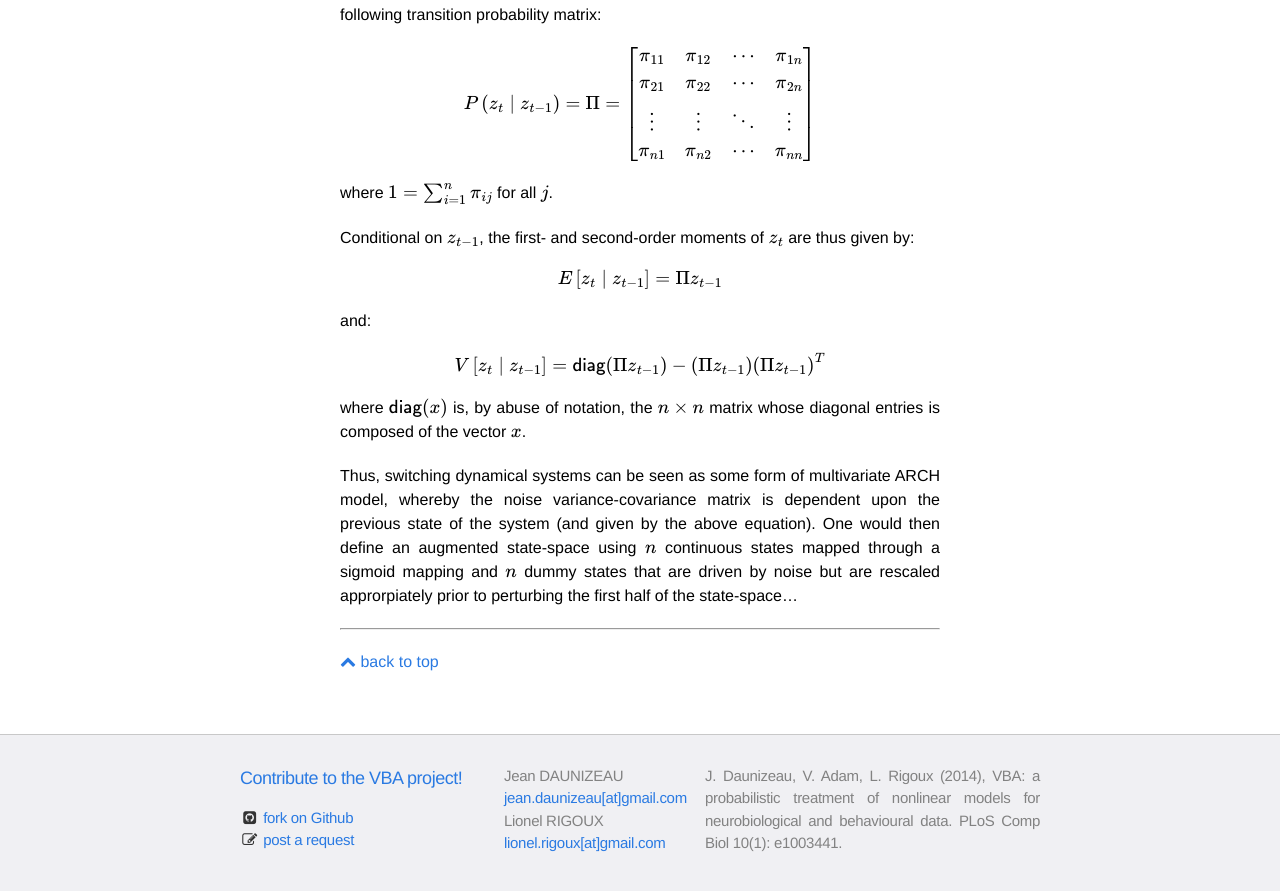
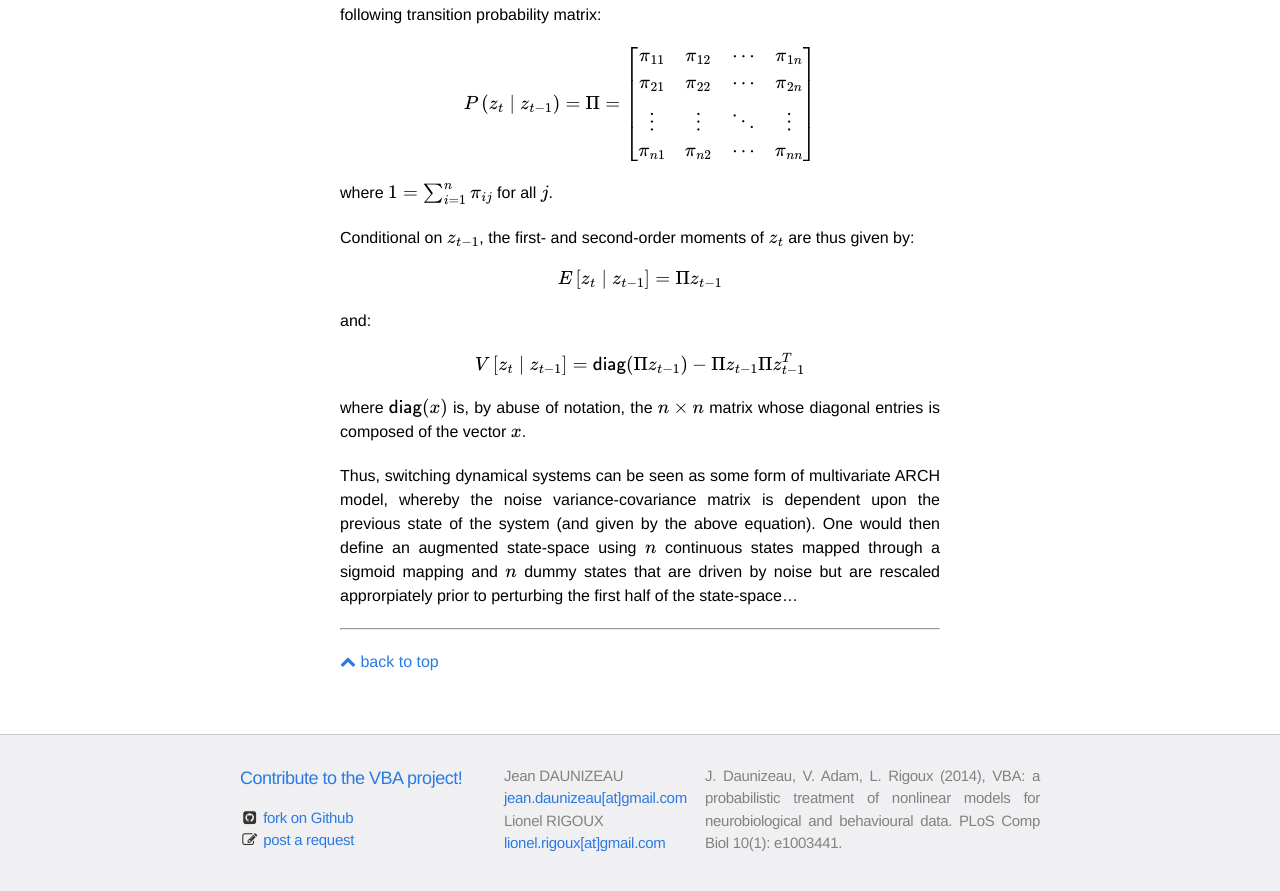
Before and after one commit to MBB-team/VBA-toolbox, a Jekyll site: the page built from _wiki/generativeModels.md, in a window 1280 px wide and 900 px high, scrolled down 6785 px. Shown: the top 891 px of the window. Built offline with Jekyll 4.4.1, drawn with Linux system fonts in a browser that asks for light colours; nearby versions of some CDN libraries; formulas are drawn with MathJax 3.

Commit message:
Update generativeModels.md

```diff
--- a/_wiki/generativeModels.md
+++ b/_wiki/generativeModels.md
@@ -161,7 +161,7 @@ $$ E\left[z_t\mid z_{t-1}\right] = \Pi z_{t-1} $$
 
 and:
 
-$$ V\left[z_t\mid z_{t-1}\right] = \textsf{diag}(\Pi z_{t-1}) - \left(\Pi z_{t-1}\right) \left(\Pi z_{t-1}\right)^T $$
+$$ V\left[z_t\mid z_{t-1}\right] = \textsf{diag}(\Pi z_{t-1}) - \Pi z_{t-1} \Pi z_{t-1}^T $$
 
 where $$\textsf{diag}(x)$$ is, by abuse of notation, the $$n\times n$$ matrix whose diagonal entries is composed of the vector $$x$$.
 
```
